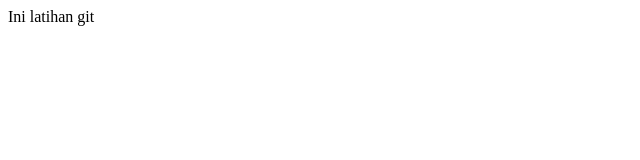
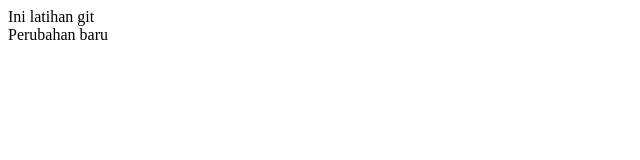
Before and after one commit to fadiel4721/webstatic, a plain HTML site: page index.html in a window 1280 px wide. Shown: the full height of the page, 0-640 px from the left. Drawn offline with Linux system fonts and the light colour scheme.

Commit message:
ubah index.html

```diff
--- a/index.html
+++ b/index.html
@@ -1,3 +1,4 @@
 <html>
 	<div>Ini latihan git</div>
+	<div>Perubahan baru</div>
 </html>
```
